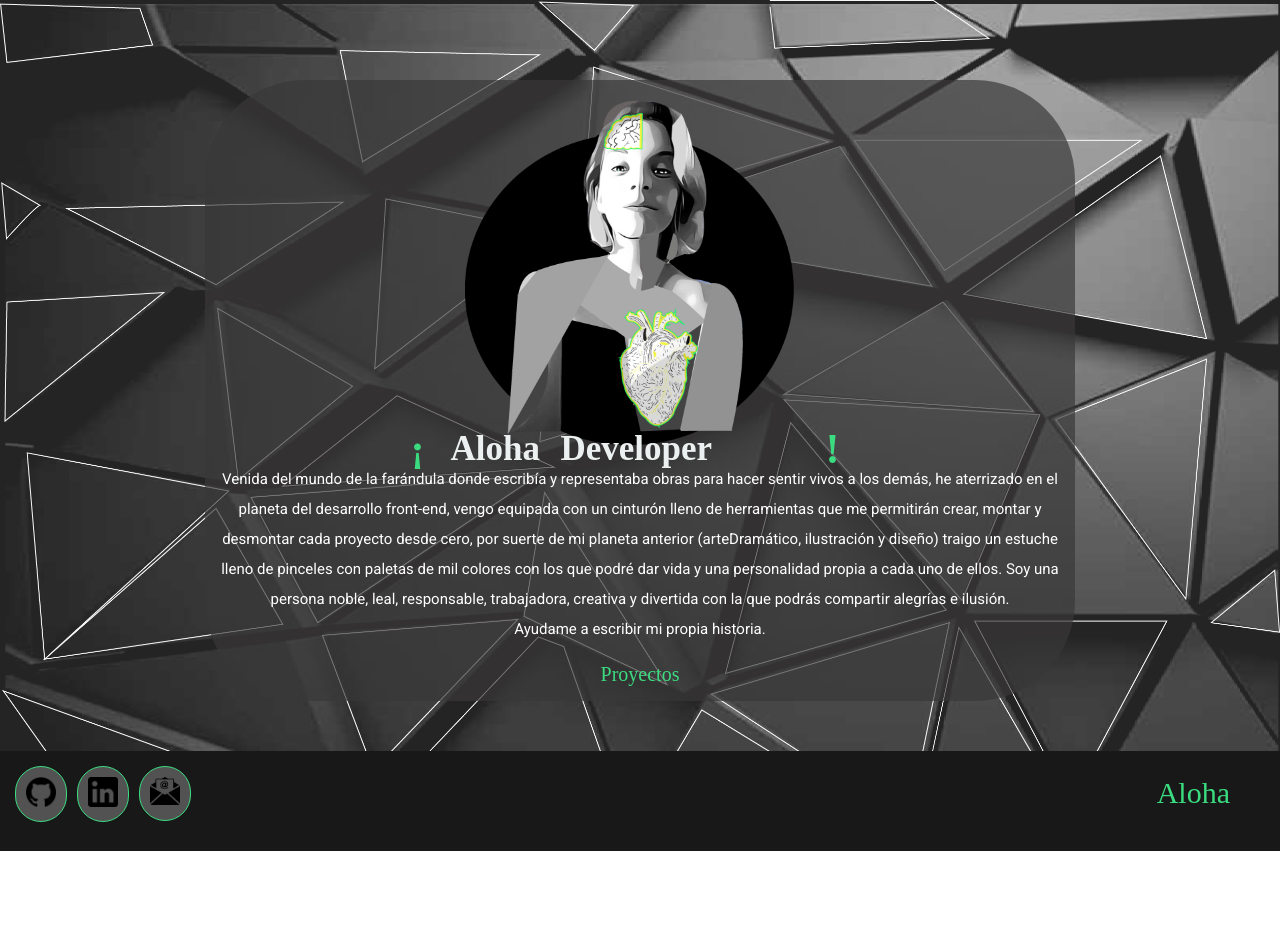
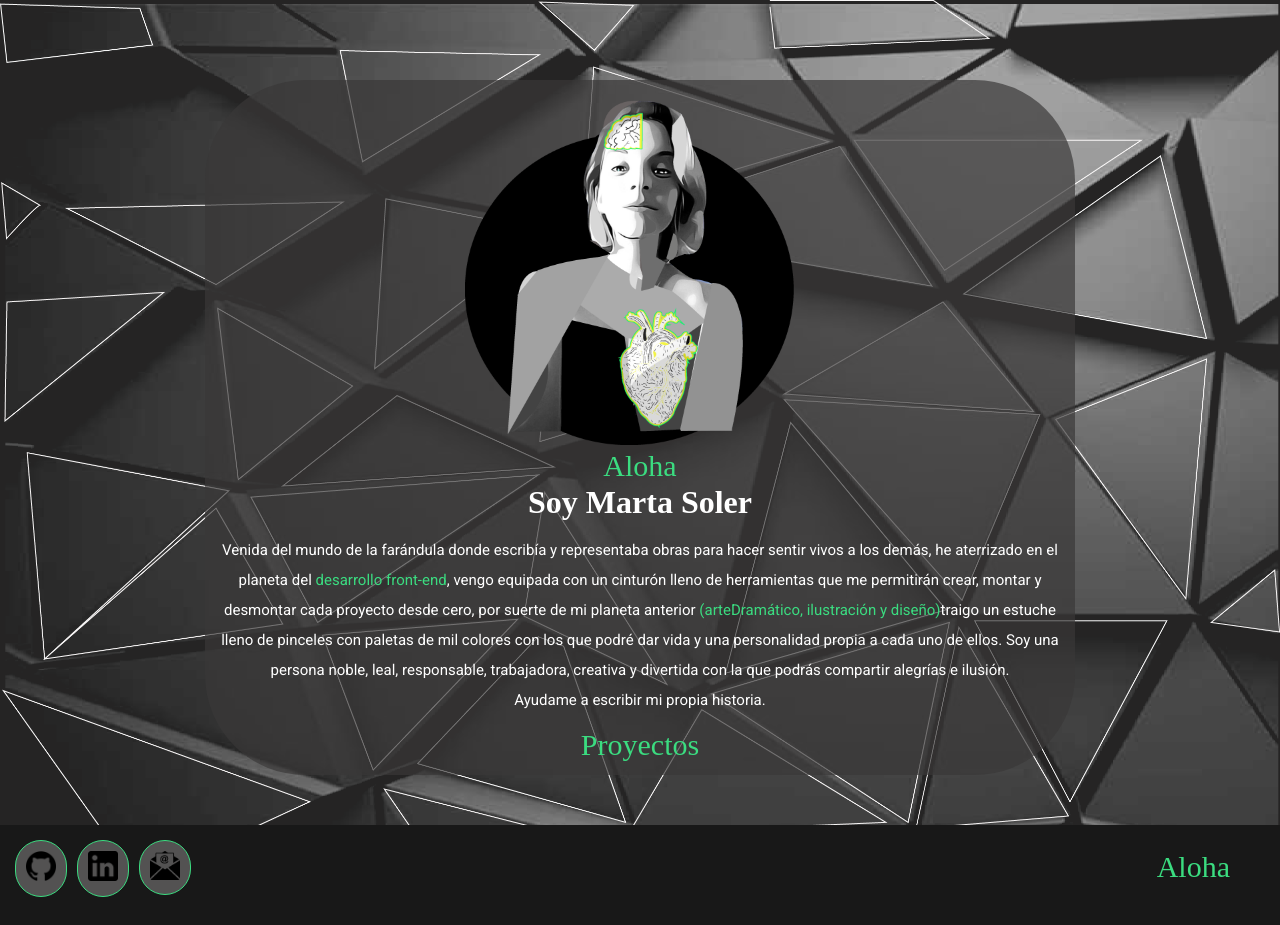
Before and after one commit to martaluciasoler/portfolio, a React (Create React App) app: page /#/ in a window 1280 px wide. Before the commit the page ends 851 px from the top, so only its background shows below. Built offline with nearby package versions, Linux system fonts and the light colour scheme; a web font is replaced by a local one.

Commit message:
responsive

```diff
--- a/public/index.html
+++ b/public/index.html
@@ -17,7 +17,7 @@
       name="description"
       content="Web site created using create-react-app"
     />
-    <title>React App</title>
+    <title>PortFolio Marta Soler</title>
   </head>
 
   <body>
--- a/src/components/Header.js
+++ b/src/components/Header.js
@@ -16,34 +16,25 @@ class Header extends React.Component {
                 alt="Marta Soler"
               />
             </div>
-            <div class="content">
-              <div class="content__container">
-                <p class="content__container__text">Aloha</p>
-
-                <ul class="content__container__list">
-                  <li class="content__container__list__item">everybody</li>
-                  <li class="content__container__list__item">
-                    soy Marta Soler
-                  </li>
-                  <li class="content__container__list__item">front - end</li>
-                  <li class="content__container__list__item"> </li>
-                  <li class="content__container__list__item"> </li>
-                  <li class="content__container__list__item"> Developer</li>
-                </ul>
-              </div>
-            </div>
+            <span className="bio__aloha">Aloha</span>
+            <h1 className="bio__name">Soy Marta Soler</h1>
             <div className="bio__description">
               <p>
                 Venida del mundo de la farándula donde escribía y representaba
                 obras para hacer sentir vivos a los demás, he aterrizado en el
-                planeta del desarrollo front-end, vengo equipada con un cinturón
-                lleno de herramientas que me permitirán crear, montar y
-                desmontar cada proyecto desde cero, por suerte de mi planeta
-                anterior (arteDramático, ilustración y diseño) traigo un estuche
-                lleno de pinceles con paletas de mil colores con los que podré
-                dar vida y una personalidad propia a cada uno de ellos. Soy una
-                persona noble, leal, responsable, trabajadora, creativa y
-                divertida con la que podrás compartir alegrías e ilusión.
+                planeta del<span className="front"> desarrollo front-end</span>,
+                vengo equipada con un cinturón lleno de herramientas que me
+                permitirán crear, montar y desmontar cada proyecto desde cero,
+                por suerte de mi planeta anterior
+                <span className="art">
+                  {' '}
+                  (arteDramático, ilustración y diseño)
+                </span>
+                traigo un estuche lleno de pinceles con paletas de mil colores
+                con los que podré dar vida y una personalidad propia a cada uno
+                de ellos. Soy una persona noble, leal, responsable, trabajadora,
+                creativa y divertida con la que podrás compartir alegrías e
+                ilusión.
                 <p className="bio__p">Ayudame a escribir mi propia historia.</p>
               </p>
               <div className="bio__scrool">
--- a/src/components/ProjectList.js
+++ b/src/components/ProjectList.js
@@ -21,7 +21,7 @@ class ProjectList extends React.Component {
     return (
       <React.Fragment>
         <h2 className="tittle">Proyectos</h2>
-        <ul>
+        <ul className="projectList__ul">
           <li className="projects">{result}</li>
         </ul>
       </React.Fragment>
--- a/src/stylesheets/Header.scss
+++ b/src/stylesheets/Header.scss
@@ -14,6 +14,12 @@
   .ilustracion {
     margin: 0;
     width: 350px;
+  }
+  .front {
+    color: $color-links;
+  }
+  .art {
+    color: $color-links;
   }
 
   &__container {
@@ -46,7 +52,7 @@
     color: $color-links;
     padding: 40px;
     font-family: $font-primary;
-    font-size: 20px;
+    font-size: 30px;
   }
 
   &__img {
@@ -63,47 +69,32 @@
     font-family: 'Caesar Dressing', cursive;
     color: $color-links;
   }
+  &__aloha {
+    font-family: $font-primary;
+    color: $color-links;
+    font-size: 30px;
+  }
+  &__name {
+    color: $color-text;
+    font-family: $font-primary;
+  }
 }
 
 .content {
-  position: absolute;
   transform: translate(-50%, -50%);
   overflow: hidden;
   font-family: 'Caesar Dressing', cursive;
   font-size: 35px;
   color: #ecf0f1;
-  margin-left: 410px;
+  position: absolute;
 
   &__container {
-    font-weight: 600;
-    overflow: hidden;
     height: 40px;
-    padding: 0 40px;
-
-    &:before {
-      content: '¡';
-      left: 0;
-    }
-
-    &:after {
-      content: '!';
-      position: absolute;
-      right: 0;
-    }
-
-    &:after,
-    &:before {
-      position: absolute;
-      top: 0;
-      color: $color-links;
-      font-size: 42px;
-      line-height: 40px;
-    }
-
+    margin-left: 800px;
     &__text {
-      display: inline;
-      float: left;
+      display: flex;
       margin: 0;
+      align-items: cente;
     }
 
     &__list {
--- a/src/stylesheets/Project.scss
+++ b/src/stylesheets/Project.scss
@@ -1,13 +1,18 @@
 .project {
   text-decoration: none;
-  width: 300px;
+  width: 250px;
   display: flex;
+  justify-content: center;
+  align-items: center;
+  color: white;
+  font-size: 15px;
+  line-height: 20px;
 
   .container {
     background-color: rgb(83, 82, 82);
     border-radius: 20px;
     padding: 10px;
-    height: 480px;
+    height: 455px;
   }
 
   @import './core/variables.scss';
@@ -17,12 +22,13 @@
     border-radius: 20px;
     flex-direction: column;
     align-items: center;
-    height: 300px;
-    width: 300px;
+    height: 250px;
+    width: 230px;
   }
 
   &__image {
-    width: 200px;
+    width: 180px;
+    height: 150px;
     border-radius: 20px;
     padding: 20px;
 
@@ -48,7 +54,7 @@
     color: rgb(223, 251, 97);
     display: flex;
     grid-row-gap: 1px;
-    grid-column-gap: 9px;
+    grid-column-gap: 8px;
     justify-content: center;
   }
 }
--- a/src/stylesheets/ProjectList.scss
+++ b/src/stylesheets/ProjectList.scss
@@ -4,7 +4,7 @@
   justify-content: center;
   flex-wrap: wrap;
   max-width: 1300px;
-  padding: 20px;
+  padding: 15px;
   grid-gap: 50px;
 }
 .projects {
@@ -16,3 +16,6 @@
   color: transparent;
   font-family: 'Caesar Dressing', cursive;
 }
+.projectList__ul {
+  padding: 0%;
+}
```
Also changed, not shown: 12 other files (tests, documents, lock files or other folders).
